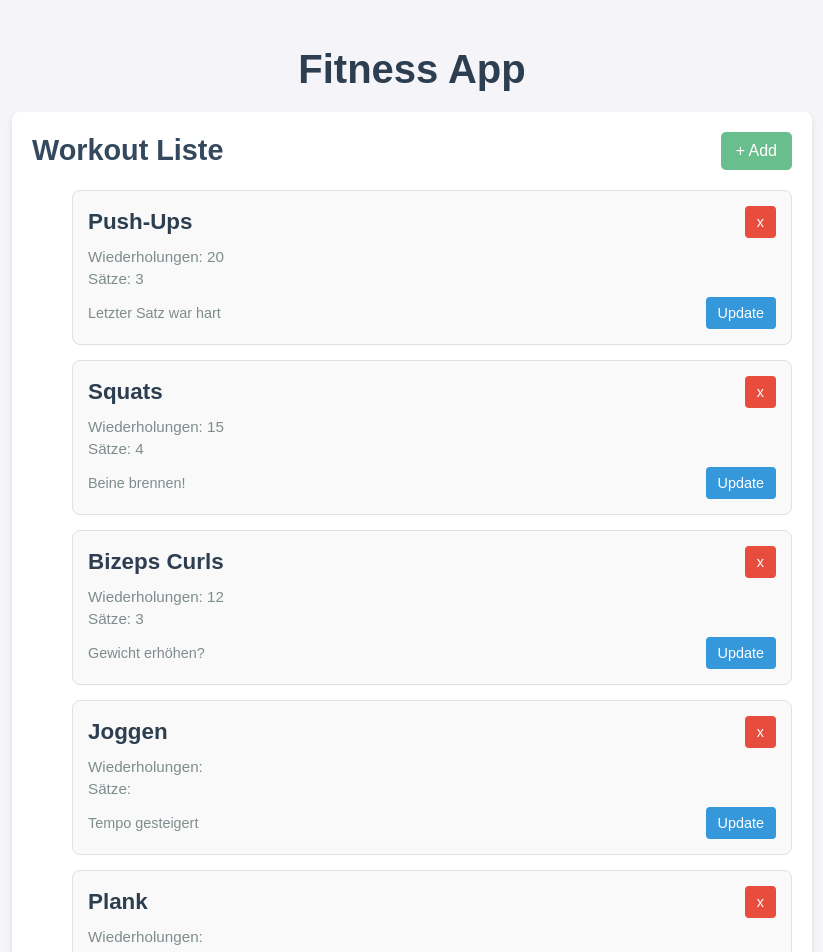
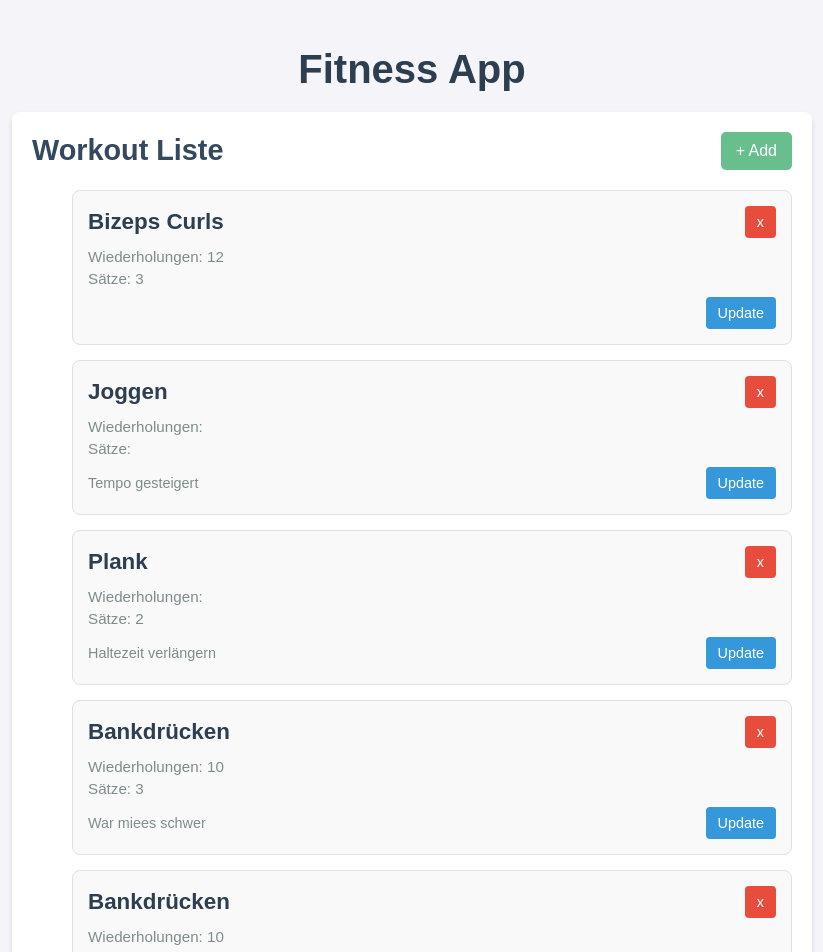
Before and after one commit to 2002kani/learn2code, a React (Vite) app: page / in a window 1280 px wide. Shown: the top 952 px of the page, without its empty margins (228-1051 px from the left). Built offline with nearby package versions, Linux system fonts and the light colour scheme; data requests are answered from the project's data file.

Commit message:
finished

```diff
--- a/db.json
+++ b/db.json
@@ -1,34 +1,16 @@
 {
   "workouts": [
     {
-      "id": 1,
-      "exercise": "Push-Ups",
-      "reps": 20,
-      "sets": 3,
-      "category": "Kraft",
-      "date": "2025-03-01",
-      "notes": "Letzter Satz war hart"
-    },
-    {
-      "id": 2,
-      "exercise": "Squats",
-      "reps": 15,
-      "sets": 4,
-      "category": "Beine",
-      "date": "2025-03-02",
-      "notes": "Beine brennen!"
-    },
-    {
-      "id": 3,
+      "id": "3",
       "exercise": "Bizeps Curls",
       "reps": 12,
       "sets": 3,
       "category": "Kraft",
       "date": "2025-03-03",
-      "notes": "Gewicht erhöhen?"
+      "notes": ""
     },
     {
-      "id": 4,
+      "id": "4",
       "exercise": "Joggen",
       "distance_km": 5,
       "duration_min": 30,
@@ -37,30 +19,84 @@
       "notes": "Tempo gesteigert"
     },
     {
-      "id": 5,
+      "id": "5",
       "exercise": "Plank",
       "duration_sec": 60,
       "sets": 2,
       "category": "Core",
       "date": "2025-03-04",
       "notes": "Haltezeit verlängern"
+    },
+    {
+      "id": "6d81",
+      "exercise": "Bankdrücken",
+      "reps": 10,
+      "sets": 3,
+      "notes": "War miees schwer"
+    },
+    {
+      "id": "3b30",
+      "exercise": "Bankdrücken",
+      "reps": 10,
+      "sets": 3,
+      "notes": "War miees schwer"
+    },
+    {
+      "id": "d9f2",
+      "exercise": "Bankdrücken",
+      "reps": 10,
+      "sets": 3,
+      "notes": "War miees schwer"
+    },
+    {
+      "id": "4f4d",
+      "exercise": "Bankdrücken",
+      "reps": 10,
+      "sets": 3,
+      "notes": "War miees schwer"
+    },
+    {
+      "id": "7679",
+      "exercise": "Bankdrücken",
+      "reps": 10,
+      "sets": 3,
+      "notes": "War miees schwer"
+    },
+    {
+      "id": "6040",
+      "exercise": "Bankdrücken",
+      "reps": 10,
+      "sets": 3,
+      "notes": "War miees schwer"
     }
   ],
   "categories": [
-    { "id": 1, "name": "Kraft" },
-    { "id": 2, "name": "Beine" },
-    { "id": 3, "name": "Ausdauer" },
-    { "id": 4, "name": "Core" }
+    {
+      "id": "1",
+      "name": "Kraft"
+    },
+    {
+      "id": "2",
+      "name": "Beine"
+    },
+    {
+      "id": "3",
+      "name": "Ausdauer"
+    },
+    {
+      "id": "4",
+      "name": "Core"
+    }
   ],
   "goals": [
     {
-      "id": 1,
+      "id": "1",
       "title": "10 km Joggen",
       "completed": false,
       "target_date": "2025-04-01"
     },
     {
-      "id": 2,
+      "id": "2",
       "title": "50 Push-Ups am Stück",
       "completed": false,
       "target_date": "2025-04-15"
--- a/src/Fitness/Workouts.tsx
+++ b/src/Fitness/Workouts.tsx
@@ -18,13 +18,28 @@ const Workouts = () => {
 
     const { isLoading, data, error } = useGetWorkouts();
 
-    const [newWorkout, setNewWorkout] = useState("");
+    const [newNote, setNewNote] = useState("");
+    //const [setEditingWorkoutId, setEditingWorkoutId] = useState(null)
 
     if(isLoading) return <h1> Lädt.. </h1>
     if(error) return <h1> Fehler beim Laden der Seite </h1>
 
-    const handleAddWorkout = () => {
+    const handleAddWorkout = async () => {
+        await addWorkout({ exercise: "Bankdrücken", reps: 10, sets: 3, notes: "War miees schwer"})
+    }
 
+    const handleUpdateWorkout = async (id: number) => {
+        try {
+            await updateWorkout( id, { notes: newNote });
+            //setEditingWorkoutId(null); // Bearbeitungsmodus beenden
+            setNewNote(""); // Eingabefeld zurücksetzen
+        } catch (err) {
+            console.error("Fehler beim Aktualisieren des Workouts:", err);
+        }
+    };
+
+    const handleDeleteWorkout = async (id: number) => {
+         await deleteWorkout(id);
     }
 
 
@@ -35,7 +50,7 @@ const Workouts = () => {
             <div className="workout-list">
                 <div className="header">
                     <h2> Workout Liste </h2>
-                    <button> + Add </button>
+                    <button onClick={handleAddWorkout}> + Add </button>
                 </div>
 
                 <ul>
@@ -43,7 +58,7 @@ const Workouts = () => {
                         <div className="workout" key={workout.id}>
                             <div className="top">
                                 <h3> {workout.exercise} </h3>
-                                <button> x </button>
+                                <button onClick={() => handleDeleteWorkout(workout.id)}> x </button>
                             </div>
 
                             <div className="numbers">
@@ -53,7 +68,7 @@ const Workouts = () => {
 
                             <div className="bottom">
                                 <p> {workout.notes} </p>
-                                <button> Update </button>
+                                <button onClick={()=> handleUpdateWorkout(workout.id)}> Update </button>
                             </div>
                         </div>
                     ))}
```
Also changed, not shown: src/Fitness/Popup/AddWorkout.css (+89 -0 lines), src/Fitness/Popup/AddWorkout.tsx (+76 -7 lines).
